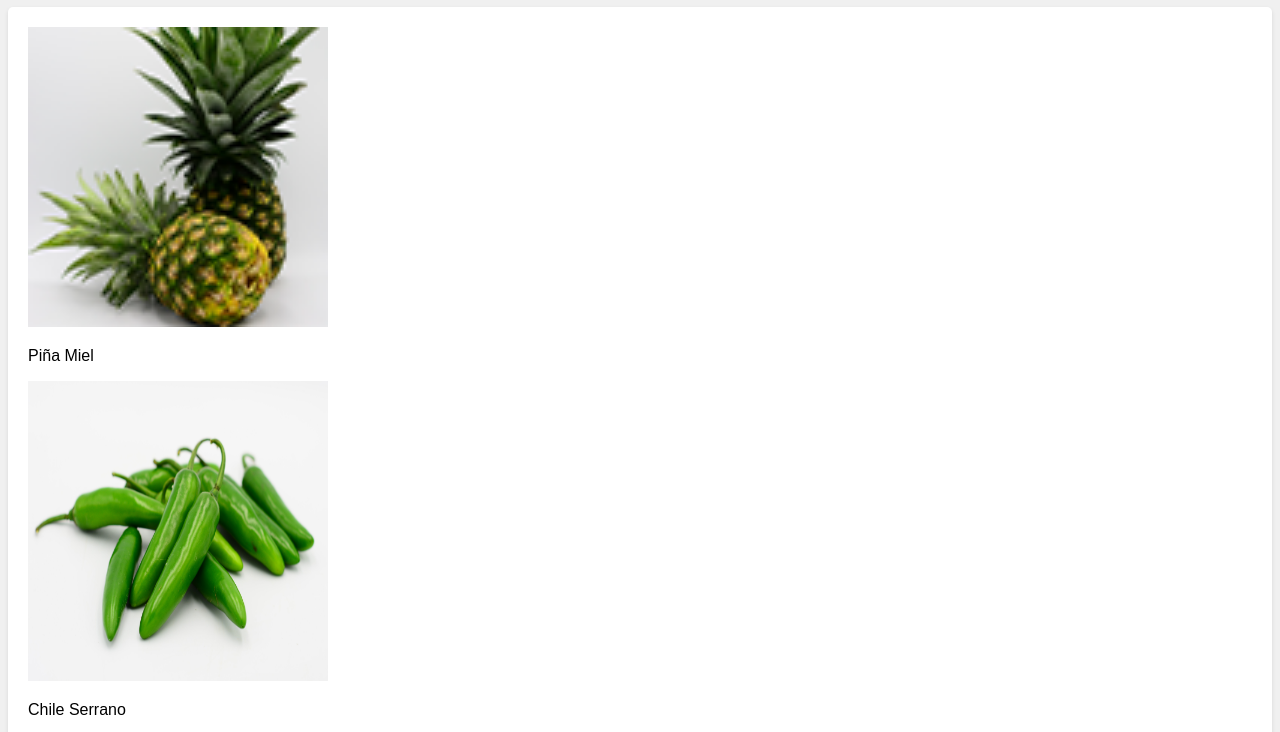
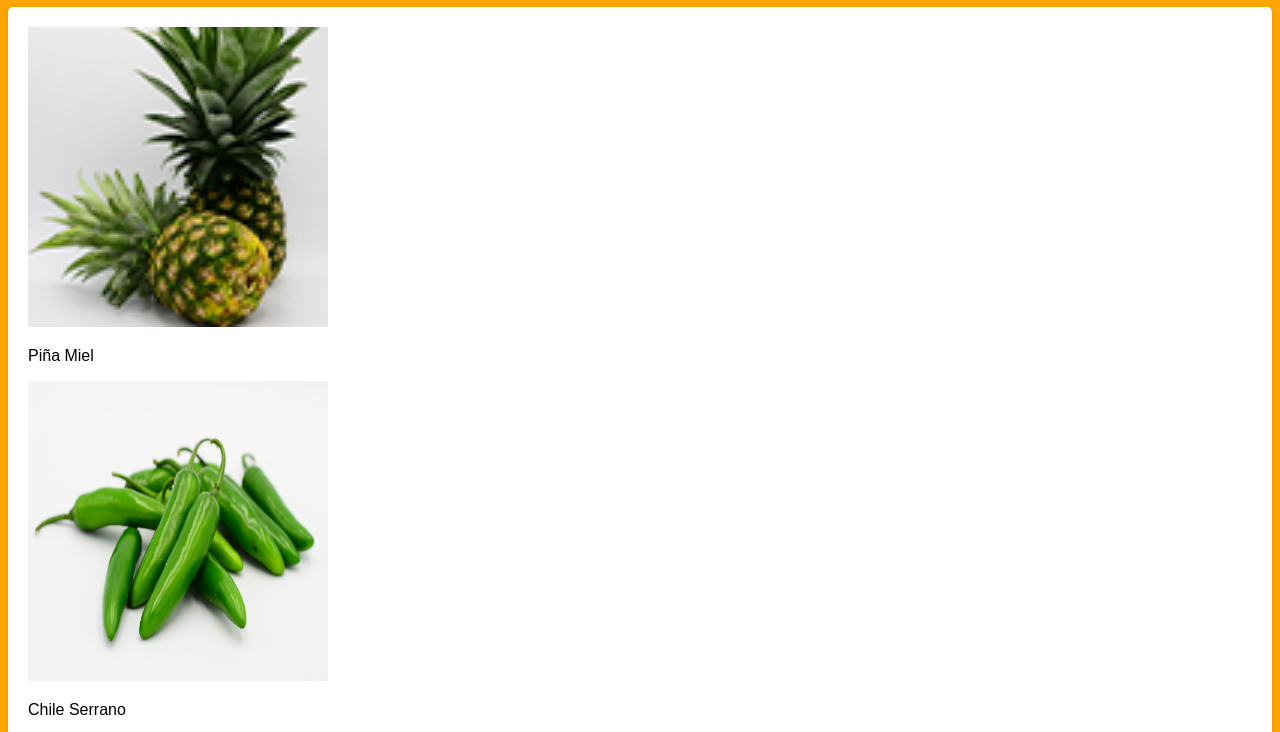
Before and after one commit to AngelRoss1503/imagenes, a plain HTML site: page index.html in a window 1280 px wide. Shown: the part 99-831 px from the top of the page. Drawn offline with Linux system fonts and the light colour scheme.

Commit message:
Agregué fondo naranja con letras de color negro

```diff
--- a/index.html
+++ b/index.html
@@ -4,8 +4,14 @@
     <title>Mi Página Web</title>
     <link rel="stylesheet" type="text/css" href="styles.css">
     <link rel="icon" href="favicon.ico" type="image/x-icon">
+    <style>
+        body.naranja {
+            background-color: orange;
+            color: #000;
+        }
+    </style>
 </head>
-<body>
+<body class="naranja">
     <nav>
         <a href="#">Inicio</a>
         <a href="#">Blog</a>
```
